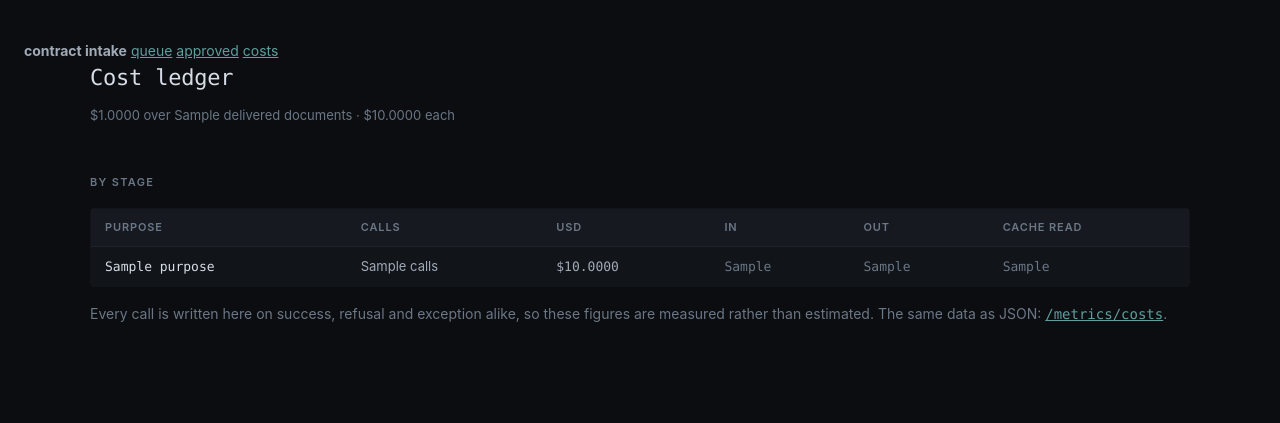
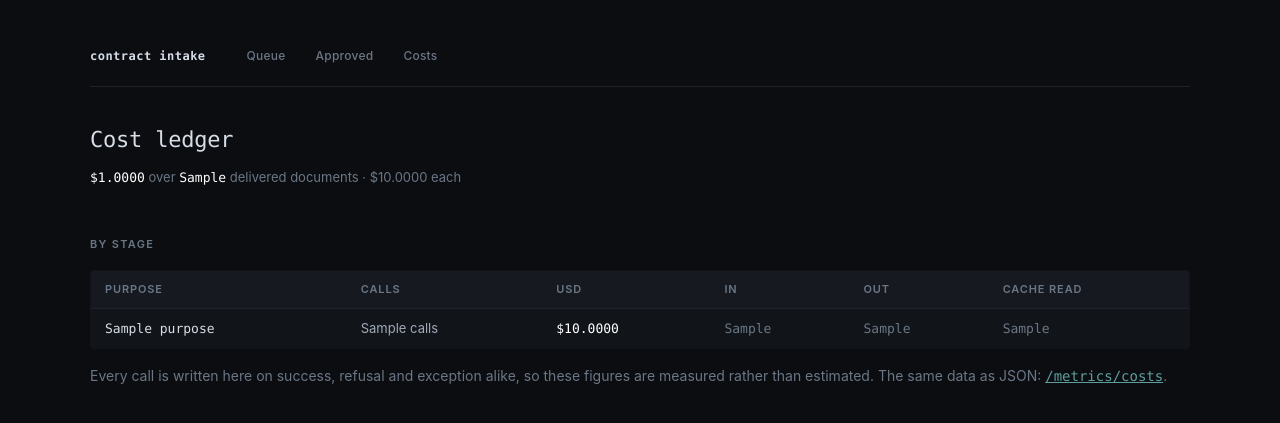
Before and after one commit to MartinKDimitrov/contract-intake, a FastAPI app: template src/contract_intake/web/templates/costs.html in a window 1280 px wide. Shown: the top 423 px of the page. Run offline with FastAPI, Linux system fonts and the light colour scheme; the template is opened without the code that fills it: most values are stand-ins (such as "Sample title", 1, 10 or a date in 2020).

Commit message:
Tabs instead of links, and full contrast on the figures that matter

```diff
--- a/src/contract_intake/web/templates/base.html
+++ b/src/contract_intake/web/templates/base.html
@@ -35,14 +35,28 @@
       font-size: 14px; line-height: 1.5; margin: 0; padding: 40px 24px 72px;
       -webkit-font-smoothing: antialiased;
     }
-    main, nav { max-width: 1100px; margin: 0 auto; }
+    main, header { max-width: 1100px; margin: 0 auto; }
 
-    nav { padding-bottom: 18px; border-bottom: 1px solid var(--border); margin-bottom: 40px; }
-    nav a {
-      color: var(--muted); text-decoration: none; margin-right: 20px;
-      font-size: 11px; text-transform: uppercase; letter-spacing: .12em; font-weight: 600;
+    /* Tabs, not links. Underlined text at this size reads as a footnote, and a
+       reviewer needs to know where they are before they read anything else. */
+    header {
+      display: flex; align-items: center; gap: 28px;
+      padding-bottom: 14px; border-bottom: 1px solid var(--border); margin-bottom: 36px;
     }
-    nav a:hover { color: var(--text-strong); }
+    header > b {
+      font-family: var(--mono); font-size: 12px; font-weight: 600; color: var(--text-strong);
+      letter-spacing: .04em;
+    }
+    header nav { display: flex; gap: 4px; }
+    header nav a {
+      text-decoration: none; padding: 6px 12px; border-radius: var(--radius);
+      font-size: 12px; font-weight: 500; letter-spacing: .02em;
+      color: var(--muted); border: 1px solid transparent;
+    }
+    header nav a:hover { color: var(--text-strong); background: var(--surface); }
+    header nav a.on {
+      color: #fff; background: var(--surface-raised); border-color: var(--border-strong);
+    }
 
     h1 {
       font-family: var(--mono); font-size: 22px; font-weight: 500; letter-spacing: -.01em;
@@ -56,6 +70,10 @@
     a { color: var(--accent); }
 
     .mono  { font-family: var(--mono); font-variant-numeric: tabular-nums; }
+    /* A figure the reader is meant to weigh -- a confidence, an amount, a count --
+       carries full contrast. Everything around it does not, which is what makes
+       it visible without any colour being spent on it. */
+    .num   { font-family: var(--mono); font-variant-numeric: tabular-nums; color: #fff; }
     .muted { color: var(--muted); }
     .quote { font-family: var(--mono); font-size: 12px; font-style: italic; color: var(--text); }
     .cite  {
@@ -149,8 +167,8 @@
     }
     .stats > div { background: var(--surface); padding: 16px 18px; }
     .stats b {
-      display: block; font-family: var(--mono); font-size: 24px; font-weight: 500;
-      color: var(--text-strong); letter-spacing: -.02em; font-variant-numeric: tabular-nums;
+      display: block; font-family: var(--mono); font-size: 26px; font-weight: 500;
+      color: #fff; letter-spacing: -.02em; font-variant-numeric: tabular-nums;
     }
     .stats span {
       display: block; margin-top: 4px; font-size: 11px; color: var(--muted);
@@ -163,9 +181,12 @@
 <body>
   <header>
     <b>contract intake</b>
-    <a href="/">queue</a>
-    <a href="/contracts">approved</a>
-    <a href="/costs">costs</a>
+    {% set here = request.url.path if request else '/' %}
+    <nav>
+      <a href="/"          class="{{ 'on' if here == '/' or here.startswith('/review') }}">Queue</a>
+      <a href="/contracts" class="{{ 'on' if here == '/contracts' }}">Approved</a>
+      <a href="/costs"     class="{{ 'on' if here == '/costs' }}">Costs</a>
+    </nav>
   </header>
   <main>{% block body %}{% endblock %}</main>
 </body>
--- a/src/contract_intake/web/templates/costs.html
+++ b/src/contract_intake/web/templates/costs.html
@@ -4,7 +4,8 @@
 
 <h1>Cost ledger</h1>
 <p class="sub">
-  ${{ '%.4f'|format(costs.total_usd) }} over {{ costs.documents_delivered }} delivered
+  <span class="num">${{ '%.4f'|format(costs.total_usd) }}</span>
+  over <span class="num">{{ costs.documents_delivered }}</span> delivered
   document{{ '' if costs.documents_delivered == 1 else 's' }}
   &middot; ${{ '%.4f'|format(costs.usd_per_document) }} each
 </p>
@@ -19,7 +20,7 @@
     <tr>
       <td class="mono">{{ row.purpose }}</td>
       <td>{{ row.calls }}</td>
-      <td class="mono">${{ '%.4f'|format(row.usd) }}</td>
+      <td class="num">${{ '%.4f'|format(row.usd) }}</td>
       <td class="mono muted">{{ row.input_tokens }}</td>
       <td class="mono muted">{{ row.output_tokens }}</td>
       <td class="mono muted">{{ row.cache_read_tokens }}</td>
--- a/src/contract_intake/web/templates/item.html
+++ b/src/contract_intake/web/templates/item.html
@@ -8,7 +8,7 @@
   &middot; counterparty
   <span class="mono">{{ view.counterparty_id or 'unresolved' }}</span>
   {%- if view.counterparty_score %} ({{ '%.2f'|format(view.counterparty_score) }}){% endif %}
-  &middot; ${{ '%.4f'|format(view.usd) }} to process
+  &middot; <span class="num">${{ '%.4f'|format(view.usd) }}</span> to process
   &middot; <span class="tag">{{ view.item.state }}</span>
   {%- if view.redactions %}
   &middot; masked
@@ -43,7 +43,7 @@
         {% if f.value is none %}<span class="muted">not stated</span>
         {% else %}{{ f.value }}{% if f.currency %} {{ f.currency }}{% endif %}{% endif %}
       </td>
-      <td class="mono">{{ '%.2f'|format(f.confidence) }}</td>
+      <td class="num">{{ '%.2f'|format(f.confidence) }}</td>
       <td>
         {% if f.quote %}
           <span class="quote">&ldquo;{{ f.quote[:200] }}&rdquo;</span>
--- a/src/contract_intake/web/templates/queue.html
+++ b/src/contract_intake/web/templates/queue.html
@@ -41,7 +41,7 @@
       </td>
       <td class="mono">{{ row.counterparty }}</td>
       <td>{{ row.top_reason[:110] }}{% if row.top_reason|length > 110 %}&hellip;{% endif %}</td>
-      <td>{{ row.reason_count }}</td>
+      <td class="num">{{ row.reason_count }}</td>
       <td class="muted mono">{{ row.created_at.strftime('%d %b %H:%M') }}</td>
     </tr>
   {% endfor %}
```
